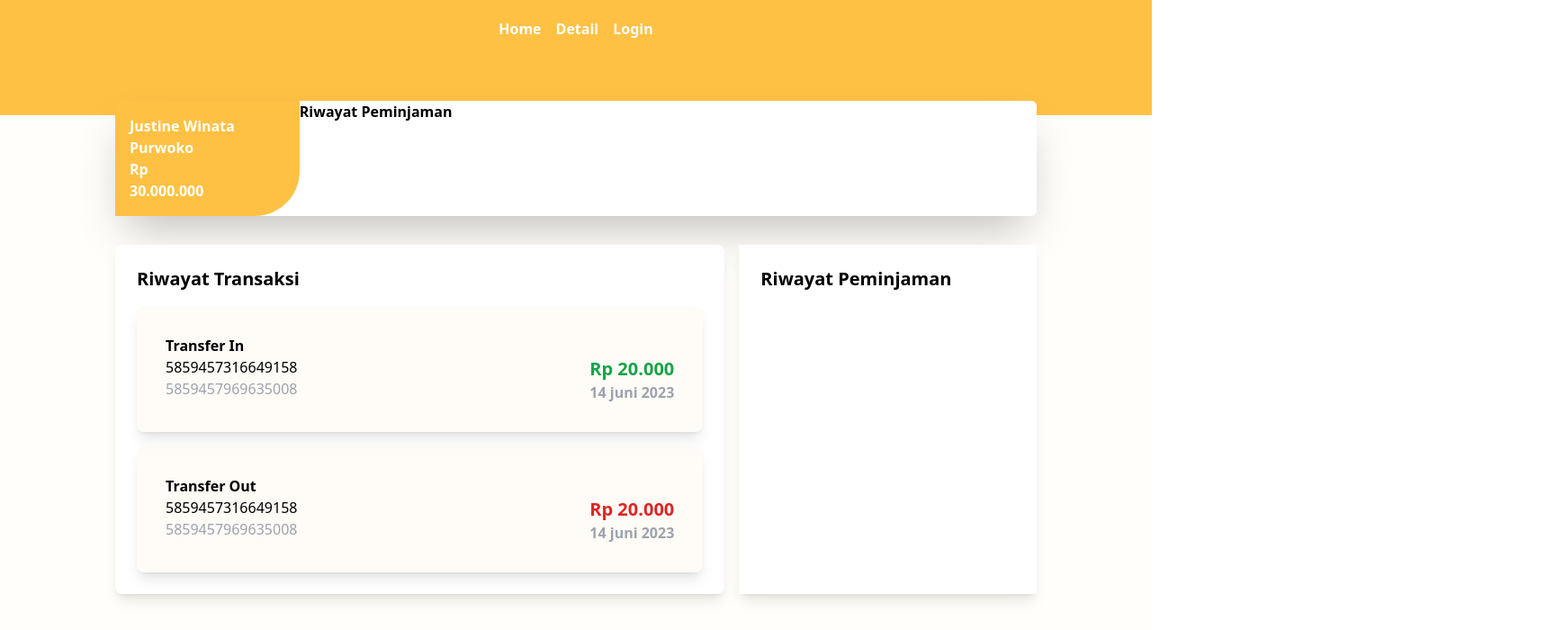
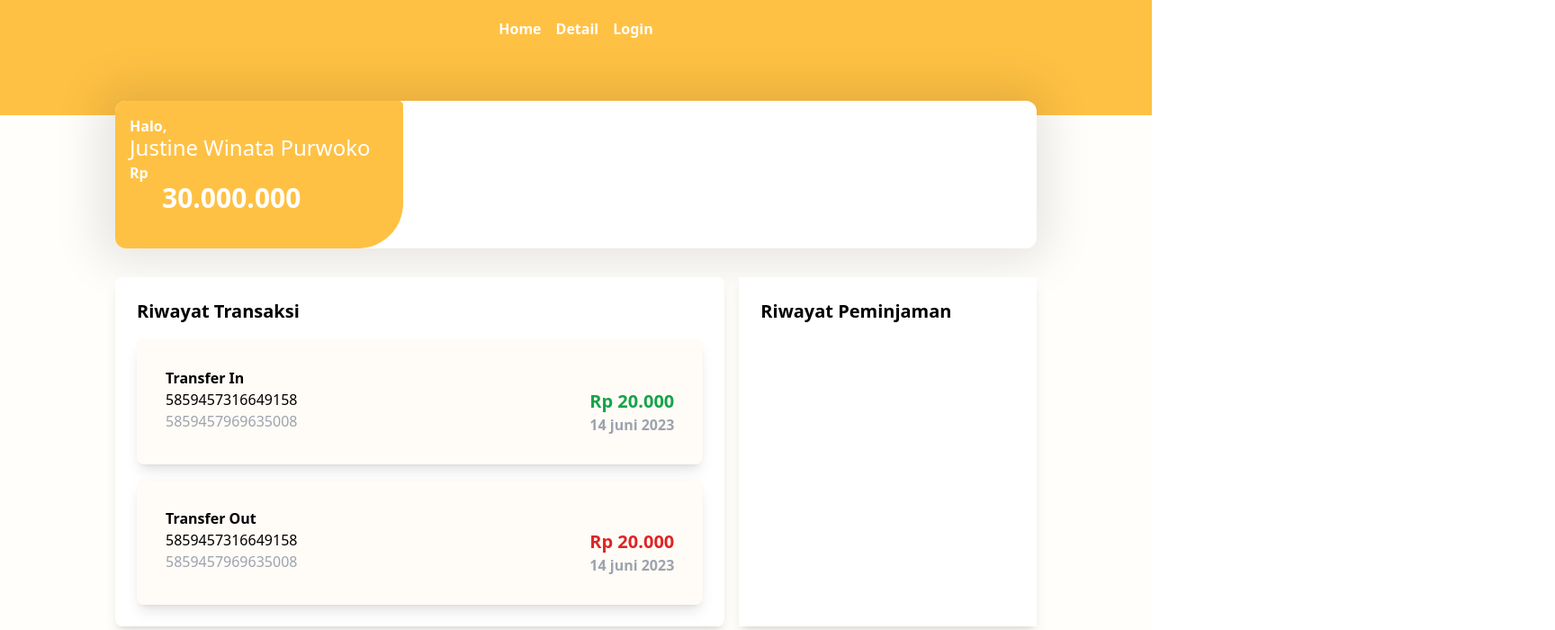
Before and after one commit to TinTinWinata/technoscape-frontend, a React (Vite) app: page /home in a window 1280 px wide. Shown: the top 700 px of the page at 90% size, 1728 px wide, since content can reach past the window. Built offline with nearby package versions, Linux system fonts and the light colour scheme.

Commit message:
feat: greeting in home

```diff
--- a/src/App.tsx
+++ b/src/App.tsx
@@ -1,12 +1,13 @@
-import { BrowserRouter, Route, Routes } from "react-router-dom";
-import "react-toastify/dist/ReactToastify.css";
-import { UserProvider } from "./hooks/user-context";
-import MainLayout from "./layouts/layout";
-import ForgetPassword from "./pages/forget-password";
-import Home from "./pages/home";
-import Login from "./pages/login";
-import ResetPassword from "./pages/reset-password";
-import { RequestLoan } from "./pages/request-load";
+import { BrowserRouter, Route, Routes } from 'react-router-dom';
+import 'react-toastify/dist/ReactToastify.css';
+import { UserProvider } from './hooks/user-context';
+import MainLayout from './layouts/layout';
+import ForgetPassword from './pages/forget-password';
+import Home from './pages/home';
+import Login from './pages/login';
+import Register from './pages/register';
+import { RequestLoan } from './pages/request-load';
+import ResetPassword from './pages/reset-password';
 
 function App() {
   return (
@@ -31,6 +32,7 @@ function App() {
               path="/request-loan"
               element={<RequestLoan></RequestLoan>}
             ></Route>
+            <Route path="/register" element={<Register />}></Route>
             {/* <Route
               path="/*"
               element={<MiddlewareRoutes></MiddlewareRoutes>}
--- /dev/null
+++ b/src/components/greeting.tsx
@@ -0,0 +1,95 @@
+import { useEffect, useState } from 'react';
+
+export default function Greeting() {
+  const [text, setText] = useState<string>('');
+  useEffect(() => {
+    (function () {
+      let data = {
+        alphabet: [
+          'Wow',
+          '我是一个好孩子',
+          '道路を横断する祖母を助けます',
+          '부지런히 저장',
+        ],
+        wordList: [
+          'Hi',
+          'Halo',
+          'Bonjour',
+          'Aloha',
+          '您好',
+          'こんにちは',
+          '안녕하세요',
+        ],
+        currentSalutation: '',
+        currentIndex: 0,
+        wrongWriteFlag: 0,
+        cursorStatus: 0,
+      };
+
+      let changeSalutation = () => {
+        setText(data.currentSalutation);
+      };
+
+      let removeWord = () => {
+        data.currentSalutation = '';
+      };
+
+      let writeWord = () => {
+        if (
+          Math.random() < 0.3 &&
+          data.wrongWriteFlag === 0 &&
+          data.currentSalutation.length > 0
+        ) {
+          var language = Math.max(0, data.currentIndex - 3);
+          var randomIndex = Math.floor(
+            Math.random() * data.alphabet[language].length
+          );
+          data.currentSalutation += data.alphabet[language][randomIndex];
+          data.cursorStatus = 2;
+          data.wrongWriteFlag = 1;
+        } else {
+          data.currentSalutation = data.wordList[data.currentIndex].substr(
+            0,
+            data.currentSalutation.length + 1
+          );
+          data.wrongWriteFlag = 0;
+        }
+      };
+
+      let processNextStep = (time: any) => {
+        data.cursorStatus = (data.cursorStatus + 1) % 2;
+        setTimeout(process, time);
+      };
+
+      let process = () => {
+        if (data.cursorStatus === 0) {
+          removeWord();
+          if (data.currentSalutation.length > 0)
+            setTimeout(process, 50 + Math.random() * 30);
+          else {
+            processNextStep(300);
+            data.currentIndex = (data.currentIndex + 1) % data.wordList.length;
+          }
+        } else if (data.cursorStatus === 1) {
+          writeWord();
+          if (
+            data.currentSalutation.length <
+            data.wordList[data.currentIndex].length
+          ) {
+            setTimeout(process, 100 + Math.random() * 30);
+          } else processNextStep(5000);
+        } else if (data.cursorStatus === 2) {
+          removeWord();
+          data.cursorStatus = 1;
+          setTimeout(process, 300 + Math.random() * 30);
+        }
+        changeSalutation();
+      };
+
+      data.currentSalutation = data.wordList[data.currentIndex];
+
+      process();
+    })();
+  }, []);
+  return <div>{`${text !== '' ? text + ', ' : text} `}</div>;
+}
--- a/src/main.css
+++ b/src/main.css
@@ -46,3 +46,9 @@ width: 350px;
   color: #FFC144;
   outline: 2px solid #FFC144;
 }
+
+
+
+.custom-shadow{
+  box-shadow: -3px 0px 51px 16px rgba(0,0,0,0.1);
+}
--- a/src/pages/home.tsx
+++ b/src/pages/home.tsx
@@ -1,9 +1,8 @@
-import { ChangeEvent } from "react";
-import Button from "../components/button";
-import Navbar from "../components/navbar";
-import { usePin } from "../hooks/pin-context";
-import { useUserAuth } from "../hooks/user-context";
-import { TransactoinHistory } from "../components/TransactionHistory";
+import { TransactoinHistory } from '../components/TransactionHistory';
+import Greeting from '../components/greeting';
+import Navbar from '../components/navbar';
+import { usePin } from '../hooks/pin-context';
+import { useUserAuth } from '../hooks/user-context';
 
 export default function Home() {
   const { user } = useUserAuth();
@@ -13,18 +12,24 @@ export default function Home() {
       <Navbar />
       <div className="flex justify-center absolute top-20 w-full z-10 ">
         <div className="w-[80%] d-flex">
-                    <div className="w-full bg-white rounded-md shadow-2xl">
-                        <div className="w-full grid grid-cols-5 mt-8">
-                            <p className="font-bold bg-primary rounded-br-[50px] text-white col-span-1">
+          <div className="w-full bg-white rounded-xl custom-shadow">
+            <div className=" grid grid-cols-5 mt-8 w-[1600px]">
+              <div className="font-bold bg-primary rounded-br-[50px] rounded-tr-[5px] rounded-l-xl text-white col-span-1">
                 <div className="p-4">
-                                    <p>Justine Winata Purwoko</p>
-                                    <div>
-                                        <p>Rp</p>
-                                        <p>30.000.000</p>
+                  <div className="h-5">
+                    <Greeting />
+                  </div>
+                  <p className="text-2xl  font-normal">
+                    Justine Winata Purwoko
+                  </p>
+                  <div className="relative  h-20 ">
+                    <p className="text-normal absolute left-0 top-0">Rp</p>
+                    <p className="indent-4 absolute top-[50%] translate-y-[-50%] left-5 text-3xl  font-bold">
+                      30.000.000
+                    </p>
                   </div>
                 </div>
-                            </p>
-                            <p className="font-bold">Riwayat Peminjaman</p>
+              </div>
             </div>
           </div>
           {/* <form
@@ -37,9 +42,7 @@ export default function Home() {
                     </form> */}
           <div className="w-full grid grid-cols-3 gap-4 mt-8">
             <div className="col-span-2 bg-white shadow-lg p-6 rounded-lg">
-                            <p className="font-bold text-xl">
-                                Riwayat Transaksi
-                            </p>
+              <p className="font-bold text-xl">Riwayat Transaksi</p>
               <TransactoinHistory
                 amount={20000}
                 createTime={1686725002}
@@ -56,9 +59,7 @@ export default function Home() {
               />
             </div>
             <div className="bg-white shadow-lg p-6">
-                            <p className="font-bold text-xl">
-                                Riwayat Peminjaman
-                            </p>
+              <p className="font-bold text-xl">Riwayat Peminjaman</p>
               <div></div>
             </div>
           </div>
```
Lines whose indentation alone changed are shown as unchanged.
